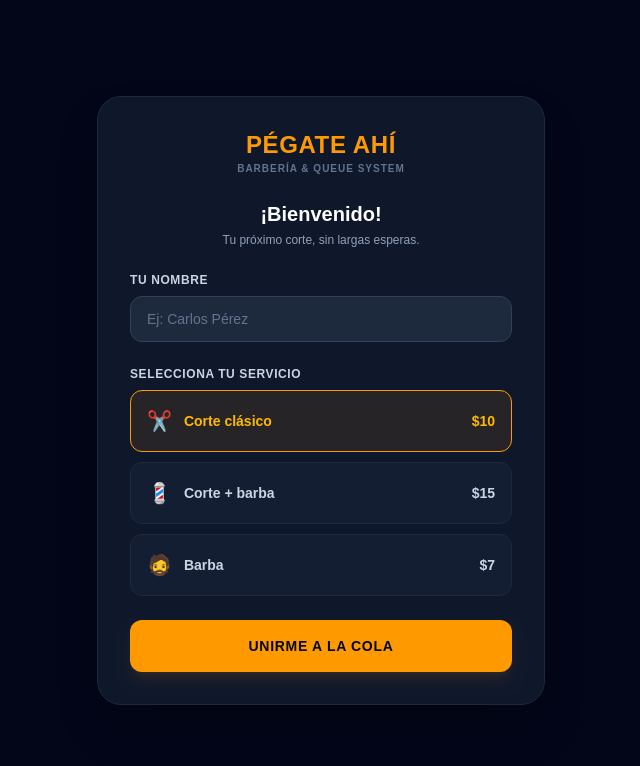
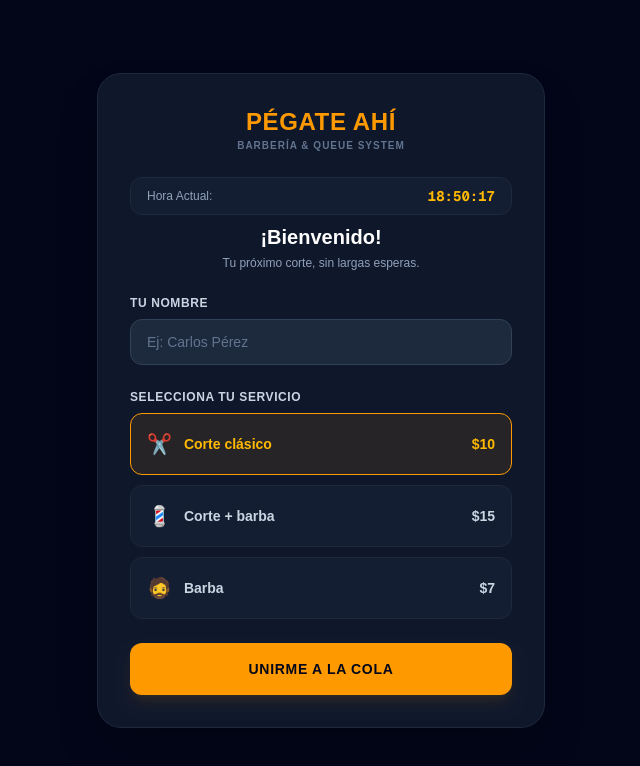
Before and after one commit to Rodrigo35/Pegate-Ahi, a Next.js app: page /cliente in a window 1280 px wide. Shown: the top 766 px of the page, without its empty margins (319-959 px from the left). Built offline with nearby package versions, Linux system fonts and the light colour scheme; no server answers.

Commit message:
Implement real-time clock and progress bar in queue
Added a real-time digital clock and progress bar for queue status.

```diff
--- a/app/cliente/page.tsx
+++ b/app/cliente/page.tsx
@@ -31,9 +31,22 @@ function ClienteContent() {
 
   const [turno, setTurno] = useState<TurnoCliente | null>(null);
   const [personasAdelante, setPersonasAdelante] = useState<number>(0);
+  const [totalInicialCola, setTotalInicialCola] = useState<number>(1);
   const [loading, setLoading] = useState<boolean>(true);
 
-  // Función principal para obtener turno y calcular posicion actual
+  // Reloj digital en tiempo real
+  const [horaActual, setHoraActual] = useState<string>('');
+
+  useEffect(() => {
+    const actualizarHora = () => {
+      const ahora = new Date();
+      setHoraActual(ahora.toLocaleTimeString('es-ES', { hour: '2-digit', minute: '2-digit', second: '2-digit' }));
+    };
+    actualizarHora();
+    const interval = setInterval(actualizarHora, 1000);
+    return () => clearInterval(interval);
+  }, []);
+
   const cargarTurnoYPosicion = async (codigoOId: string) => {
     let query = supabase.from('turnos').select('*');
     if (codigoOId.includes('-')) {
@@ -47,7 +60,6 @@ function ClienteContent() {
     if (!error && miTurno) {
       setTurno(miTurno as TurnoCliente);
 
-      // Si el turno está en espera, contar exactamente cuántos turnos activos hay antes que este
       if (miTurno.estado === 'espera') {
         const { count } = await supabase
           .from('turnos')
@@ -55,7 +67,13 @@ function ClienteContent() {
           .eq('estado', 'espera')
           .lt('creado_en', miTurno.creado_en);
 
-        setPersonasAdelante(count || 0);
+        const delante = count || 0;
+        setPersonasAdelante(delante);
+
+        // Fijar una base para la barra de progreso
+        if (delante >= totalInicialCola) {
+          setTotalInicialCola(delante + 1);
+        }
       }
     }
     setLoading(false);
@@ -70,7 +88,6 @@ function ClienteContent() {
       setLoading(false);
     }
 
-    // Escuchador Realtime para actualizar la posición AL INSTANTE si hay cambios en la tabla
     const channel = supabase
       .channel('cliente_realtime_cola')
       .on(
@@ -90,7 +107,6 @@ function ClienteContent() {
     };
   }, [ticketParam, turno?.id, turno?.codigo_ticket]);
 
-  // Registro de nuevo turno
   const unirmeALaCola = async (e: React.FormEvent) => {
     e.preventDefault();
     if (!nombre.trim()) return;
@@ -150,12 +166,23 @@ function ClienteContent() {
     );
   }
 
-  // --- MODO 1: MONITOR DE TURNO CON CONTADOR REALTIME ---
+  // --- MONITOR CON BARRA DE TIEMPO INTERACTIVA Y HORA ---
   if (turno && turno.estado !== 'cancelado') {
     const tiempoEstimado = personasAdelante * 20;
 
+    // Cálculo dinámico del porcentaje de la barra de progreso
+    const porcentajeProgreso = turno.estado === 'atendiendo' || turno.estado === 'finalizado'
+      ? 100
+      : Math.min(100, Math.max(10, Math.round(((totalInicialCola - personasAdelante) / totalInicialCola) * 100)));
+
     return (
       <div className="space-y-6">
+        {/* Reloj Digital superior */}
+        <div className="flex justify-between items-center text-xs text-slate-400 bg-slate-800/40 px-4 py-2 rounded-xl border border-slate-800">
+          <span>Hora Actual:</span>
+          <span className="font-mono font-bold text-amber-400 text-sm">{horaActual}</span>
+        </div>
+
         {/* Encabezado del ticket */}
         <div className="bg-slate-800/80 border border-slate-700/60 p-6 rounded-2xl text-center shadow-lg relative overflow-hidden">
           <span className="text-[10px] font-bold uppercase tracking-widest text-slate-400">Tu Número de Turno</span>
@@ -166,9 +193,22 @@ function ClienteContent() {
           </span>
         </div>
 
-        {/* CONTADOR Y TIEMPO REALTIME */}
+        {/* BARRA INTERACTIVA DE TIEMPO / PROGRESO */}
         {turno.estado === 'espera' && (
-          <div className="space-y-3">
+          <div className="space-y-4">
+            <div className="bg-slate-800/60 border border-slate-800 p-4 rounded-xl space-y-2">
+              <div className="flex justify-between items-center text-xs font-bold">
+                <span className="text-slate-400">Progreso en Cola</span>
+                <span className="text-amber-400 font-mono">{porcentajeProgreso}%</span>
+              </div>
+              <div className="w-full h-3 bg-slate-900 rounded-full overflow-hidden border border-slate-700/50 p-0.5">
+                <div
+                  className="h-full bg-gradient-to-r from-amber-600 to-amber-400 rounded-full transition-all duration-700 ease-out shadow-sm"
+                  style={{ width: `${porcentajeProgreso}%` }}
+                ></div>
+              </div>
+            </div>
+
             {personasAdelante === 0 ? (
               <div className="p-3 bg-emerald-500/20 border border-emerald-500/30 rounded-xl text-center text-xs font-bold text-emerald-300 animate-pulse">
                 ⚡ ¡Eres el próximo en entrar a la silla!
@@ -182,22 +222,17 @@ function ClienteContent() {
             <div className="grid grid-cols-2 gap-3">
               <div className="bg-slate-800/40 border border-slate-800 p-4 rounded-xl text-center">
                 <span className="text-[10px] text-slate-400 uppercase font-bold">Personas Delante</span>
-                <p className="text-3xl font-black text-slate-100 mt-1 transition-all">
+                <p className="text-3xl font-black text-slate-100 mt-1">
                   {personasAdelante === 0 ? '0' : personasAdelante}
                 </p>
               </div>
 
               <div className="bg-slate-800/40 border border-slate-800 p-4 rounded-xl text-center">
                 <span className="text-[10px] text-slate-400 uppercase font-bold">Tiempo Estimado</span>
-                <p className="text-3xl font-black text-amber-400 mt-1 transition-all">
+                <p className="text-3xl font-black text-amber-400 mt-1">
                   {personasAdelante === 0 ? '~ 5 min' : `~ ${tiempoEstimado} min`}
                 </p>
               </div>
-            </div>
-
-            <div className="bg-slate-800/30 border border-slate-800/80 p-4 rounded-xl flex items-center justify-between text-xs">
-              <span className="text-slate-400 font-medium">Estado actual:</span>
-              <span className="font-bold text-amber-400 bg-amber-500/10 px-2.5 py-1 rounded-md">En espera</span>
             </div>
 
             <button
@@ -210,8 +245,8 @@ function ClienteContent() {
         )}
 
         {turno.estado === 'atendiendo' && (
-          <div className="bg-emerald-500/20 border-2 border-emerald-500 p-6 rounded-2xl text-center space-y-2 animate-bounce">
-            <span className="text-2xl">✂️</span>
+          <div className="bg-emerald-500/20 border-2 border-emerald-500 p-6 rounded-2xl text-center space-y-3 animate-bounce">
+            <span className="text-3xl">✂️</span>
             <h2 className="text-2xl font-black text-white">¡ES TU TURNO!</h2>
             <p className="text-xs text-emerald-200 font-medium">Por favor dirígete a la silla del barbero.</p>
           </div>
@@ -237,9 +272,13 @@ function ClienteContent() {
     );
   }
 
-  // --- MODO 2: FORMULARIO PRINCIPAL ---
   return (
     <form onSubmit={unirmeALaCola} className="space-y-6">
+      <div className="flex justify-between items-center text-xs text-slate-400 bg-slate-800/40 px-4 py-2 rounded-xl border border-slate-800 mb-2">
+        <span>Hora Actual:</span>
+        <span className="font-mono font-bold text-amber-400 text-sm">{horaActual}</span>
+      </div>
+
       <div className="text-center space-y-1">
         <h2 className="text-xl font-extrabold text-white">¡Bienvenido!</h2>
         <p className="text-xs text-slate-400">Tu próximo corte, sin largas esperas.</p>
```
